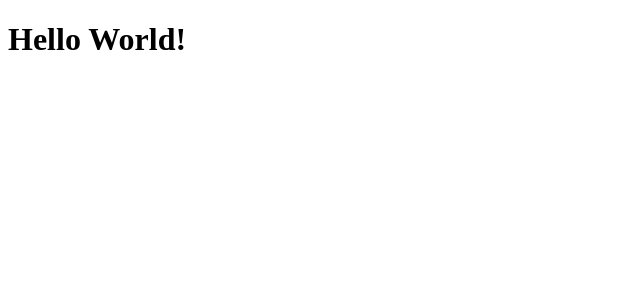
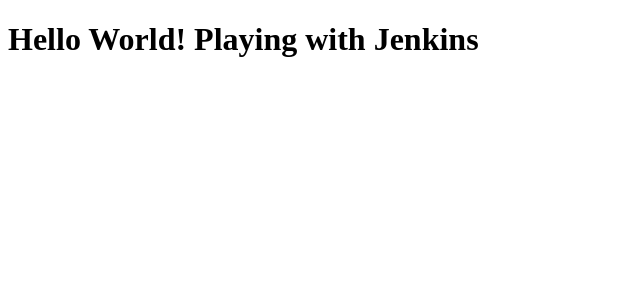
Before and after one commit to sinhhn/first-ci, an Angular app: page / in a window 1280 px wide. Shown: the top 300 px of the page, without its empty margins (0-640 px from the left). Built offline with nearby package versions, Linux system fonts and the light colour scheme.

Commit message:
change text

```diff
--- a/src/app/app.component.ts
+++ b/src/app/app.component.ts
@@ -6,5 +6,5 @@
   styleUrls: ['./app.component.css']
 })
 export class AppComponent {
-  title = 'Hello World!';
+  title = 'Hello World! Playing with Jenkins';
 }
```
